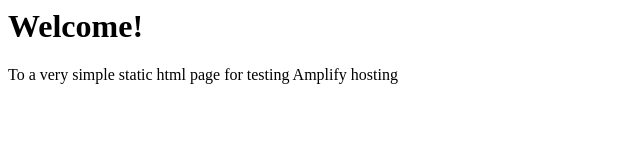
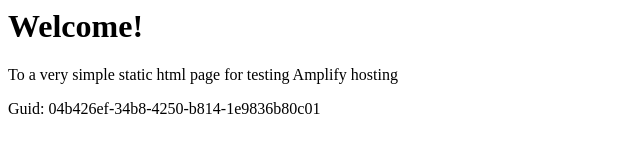
Before and after one commit to aws-aemilia-lhr/Github-PR-Commit-Integration-Test-DoNotTouch-v0-preprod-eu-west-2, a website: page src/index.html in a window 1280 px wide. Shown: the whole page, without its empty margins (0-640 px from the left). Drawn offline with Linux system fonts and the light colour scheme.

Commit message:
commit from integ tests

```diff
--- a/src/index.html
+++ b/src/index.html
@@ -1,3 +1,5 @@
+
+
 <html lang="en">
 
 <head>
@@ -10,6 +12,6 @@
 <body>
     <h1>Welcome!</h1>
     <p>To a very simple static html page for testing Amplify hosting</p>
-</body>
+    <p>Guid: 04b426ef-34b8-4250-b814-1e9836b80c01</p></body>
 
 </html>
```
